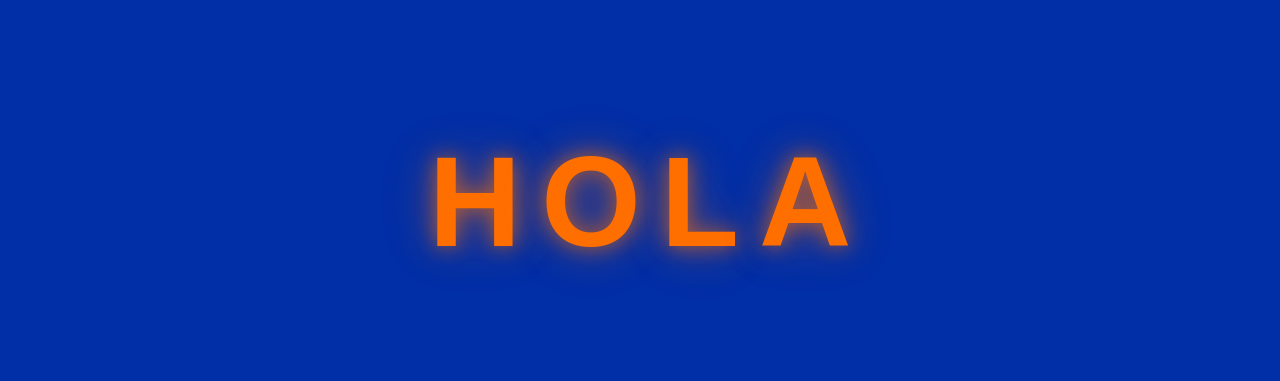
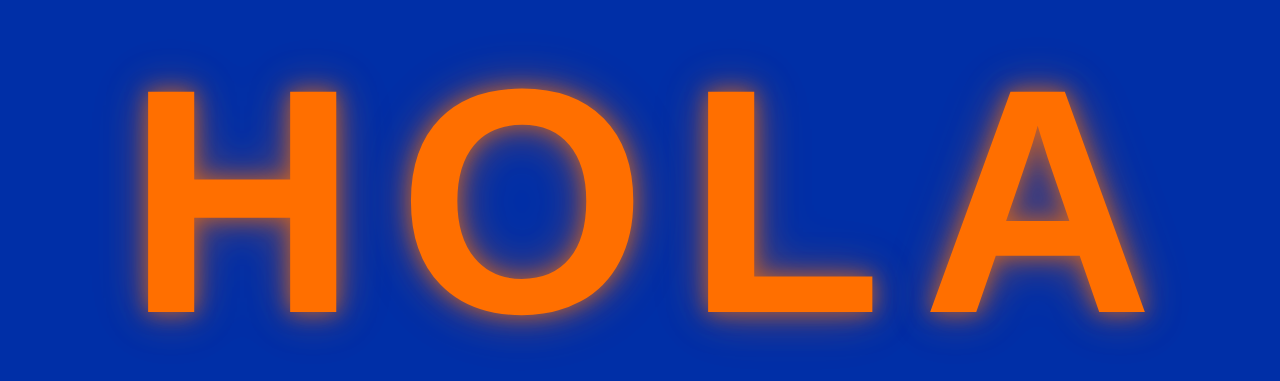
Before and after one commit to carlotescabia/mi-web-react, a React (Create React App) app: page / in a window 1280 px wide. Shown: the part 199-580 px from the top of the page. Built offline with nearby package versions, Linux system fonts and the light colour scheme.

Commit message:
Update App.css

```diff
--- a/src/App.css
+++ b/src/App.css
@@ -8,7 +8,8 @@
 body {
   margin: 0;
   padding: 0;
-  overflow: hidden; /* Evita scroll cuando las letras se muevan */
+  overflow: hidden; /* Evita scroll */
+  cursor: none; /* Oculta el cursor real */
 }
 
 .App {
@@ -19,33 +20,42 @@ body {
   align-items: center;
   margin: 0;
   padding: 0;
-  cursor: none; /* Oculta el cursor para un efecto más limpio */
 }
 
 .word-container {
   display: flex;
-  gap: 20px; /* Espacio entre letras */
+  gap: 40px; /* Espacio entre letras */
 }
 
 .letter {
   color: #FF6F00; /* Naranja brillante */
-  font-size: 8rem;
+  font-size: 20rem; /* Más grande */
   font-weight: bold;
-  font-family: 'Fredoka One', sans-serif; /* Cambia a tu favorita */
+  font-family: 'Fredoka One', sans-serif; /* Fuente divertida */
   display: inline-block;
-  cursor: pointer;
   user-select: none;
   text-shadow:
     0 0 20px rgba(255, 111, 0, 0.6),
     0 0 40px rgba(255, 111, 0, 0.4),
     0 0 60px rgba(255, 111, 0, 0.2);
+  transition: all 0.3s ease;
 }
 
-
 .letter:hover {
-  color: #FFA500; /* Color más brillante en hover */
+  color: #FFA500; /* Más brillante en hover */
   text-shadow:
     0 0 30px rgba(255, 165, 0, 0.8),
     0 0 60px rgba(255, 165, 0, 0.6),
     0 0 90px rgba(255, 165, 0, 0.4);
 }
+
+/* Cursor blanco de 1px */
+.cursor-dot {
+  position: fixed;
+  width: 1px;
+  height: 1px;
+  background: white;
+  border-radius: 50%;
+  pointer-events: none;
+  z-index: 9999;
+}
```
